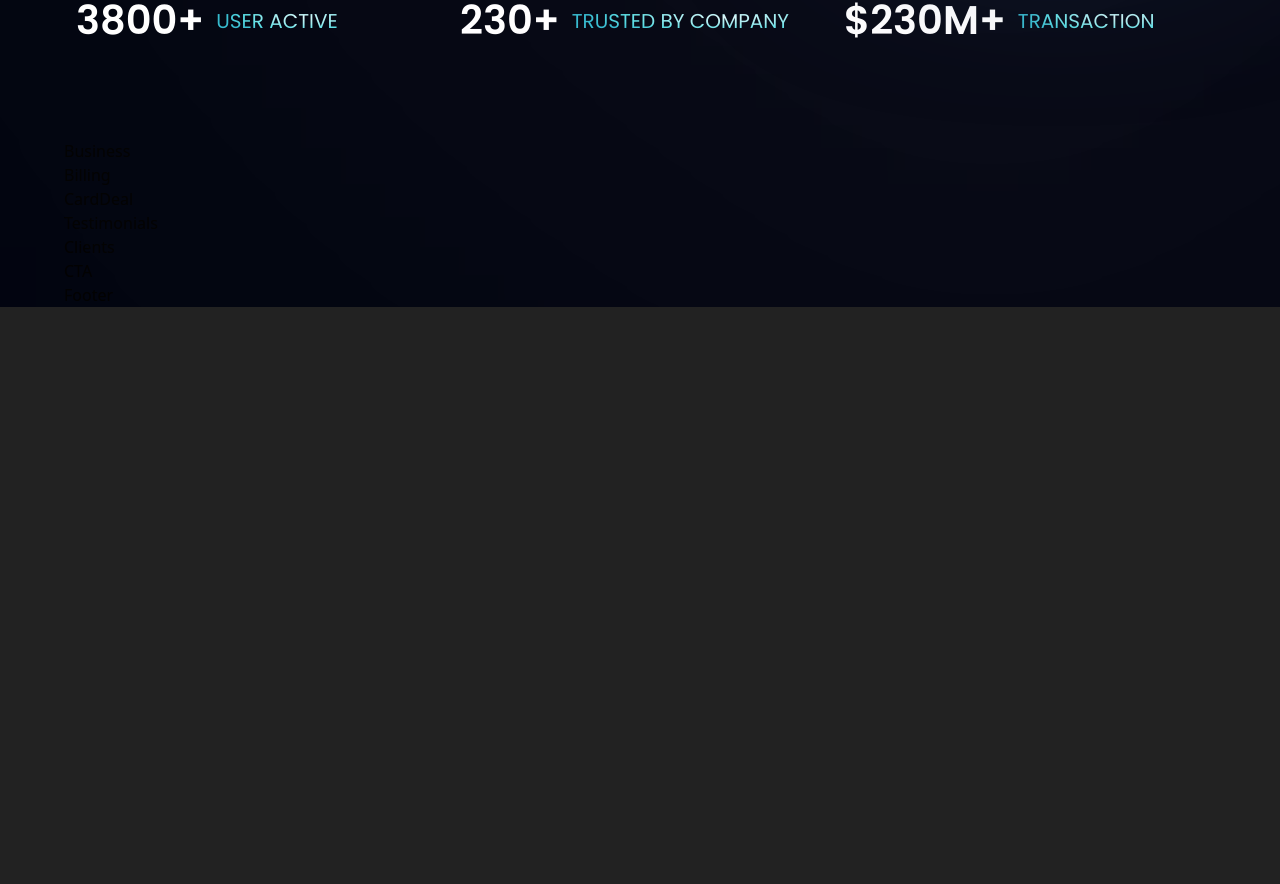
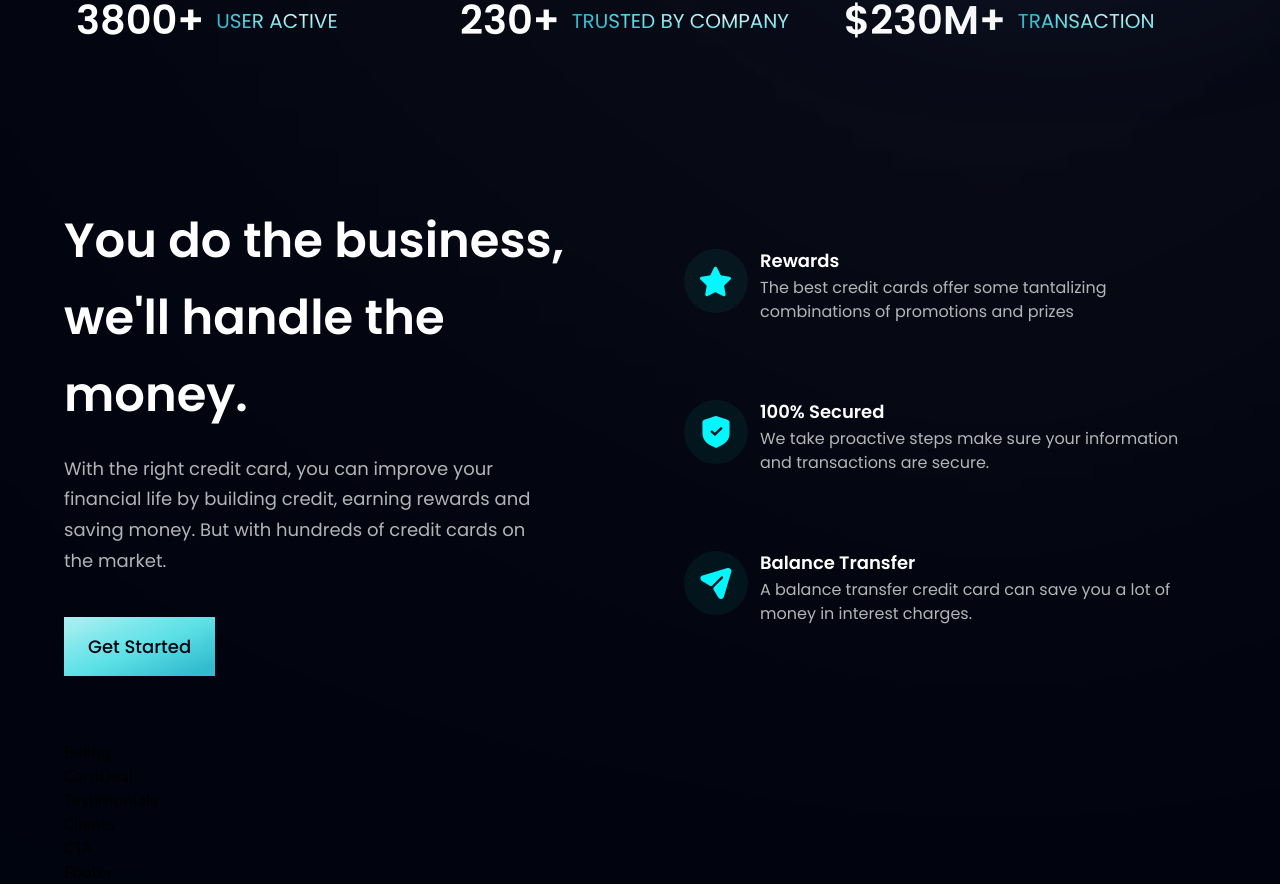
Before and after one commit to fakamda/React-Modern-Landing-Page, a React (Vite) app: page / in a window 1280 px wide. Shown: the part 806-1690 px from the top of the page. Before the commit the page ends 1113 px from the top, so only its background shows below. Built offline with nearby package versions, Linux system fonts and the light colour scheme.

Commit message:
Adding the features section

```diff
--- a/src/components/Business.jsx
+++ b/src/components/Business.jsx
@@ -1,9 +1,47 @@
-import React from 'react'
+import { features } from "../constants";
+import styles, { layout } from "../style";
+import Button from "./Button";
+
+const FeatureCard = ({ icon, title, content, index }) => (
+    <div className={`flex flex-row p-6 rounded-[20px] ${index !== features.length - 1 ? "mb-6" : "mb-0"} feature-card`}>
+      <div className={`w-[64px] h-[64px] rounded-full ${styles.flexCenter} bg-dimBlue`}>
+        <img src={icon} alt="icon" className="w-[50%] h-[50%] object-contain" />
+      </div>
+      <div className="flex-1 flex flex-col ml-3">
+        <h4 className="font-poppins font-semibold text-white text-[18px] leading-[23px] mb-1">
+          {title}
+        </h4>
+        <p className="font-poppins font-normal text-dimWhite text-[16px] leading-[24px] mb-1">
+          {content}
+        </p>
+      </div>
+    </div>
+  )
+
 
 const Business = () => {
   return (
-    <div>Business</div>
+    <section id="features" className={layout.section}>
+      <div className={layout.sectionInfo}>
+        <h2 className={styles.heading2}>
+          You do the business, <br className="sm:block hidden" /> we'll handle
+          the money.
+        </h2>
+        <p className={`${styles.paragraph} max-w-[470px] mt-5`}>
+          With the right credit card, you can improve your financial life by
+          building credit, earning rewards and saving money. But with hundreds
+          of credit cards on the market.
+        </p>
+        <Button  styles="mt-10" />
+      </div>
+
+      <div className={`${layout.sectionImg} flex-col`}>
+        {features.map((feature, index) => (
+          <FeatureCard key={feature.id} {...feature} index={index} />
+        ))}
+      </div>
+    </section>
   )
 }
 
-export default Business
+export default Business;
--- a/src/components/Button.jsx
+++ b/src/components/Button.jsx
@@ -1,8 +1,10 @@
 import React from 'react'
 
-const Button = () => {
+const Button = ({ styles }) => {
   return (
-    <div>Button</div>
+    <button type='button' className={`py-4 px-6 bg-blue-gradient font-poppins font-medium text-[18px] text-primary outline-none ${styles}`}>
+      Get Started
+    </button>
   )
 }
 
```
